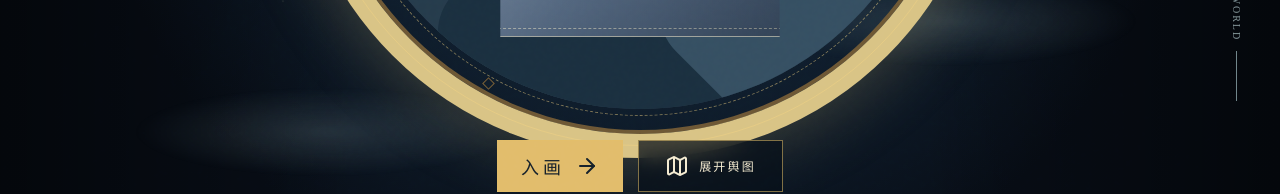
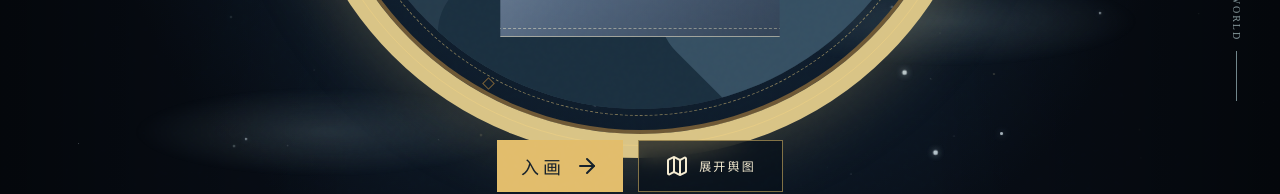
Before and after one commit to SongInCloud/midAutumn, a React (Vite) app: page / in a window 1280 px wide. Shown: the part 560-754 px from the top of the page. Built offline with nearby package versions, Linux system fonts and the light colour scheme; a web font is replaced by a local one.

Commit message:
fix: randomize star field distribution

```diff
--- a/src/experience/Experience.tsx
+++ b/src/experience/Experience.tsx
@@ -46,6 +46,46 @@ function FloatingClouds({ pale = false }: { pale?: boolean }) {
   </div>
 }
 
+function createSeededRandom(seed: number) {
+  let state = seed >>> 0
+  return () => {
+    state += 0x6D2B79F5
+    let value = state
+    value = Math.imul(value ^ (value >>> 15), value | 1)
+    value ^= value + Math.imul(value ^ (value >>> 7), value | 61)
+    return ((value ^ (value >>> 14)) >>> 0) / 4294967296
+  }
+}
+
+function StarField({ count = 84, seed = 815, className = '' }: { count?: number; seed?: number; className?: string }) {
+  const random = createSeededRandom(seed)
+  const stars = Array.from({ length: count }, (_, index) => {
+    const brightness = random()
+    const size = brightness > .94 ? 3.6 + random() * 1.8 : brightness > .72 ? 1.8 + random() * 1.6 : .65 + random() * 1.25
+    return {
+      x: 1 + random() * 98,
+      y: 2 + random() * 94,
+      size,
+      opacity: .22 + brightness * .72,
+      duration: 2.4 + random() * 4.8,
+      delay: random() * -6,
+      warm: random() > .82,
+      index,
+    }
+  })
+
+  return <div className={'star-field ' + className} aria-hidden="true">
+    {stars.map(star => <i key={star.index} className={star.warm ? 'is-warm' : ''} style={{
+      '--star-x': star.x + '%',
+      '--star-y': star.y + '%',
+      '--star-size': star.size + 'px',
+      '--star-opacity': star.opacity,
+      '--star-duration': star.duration + 's',
+      '--star-delay': star.delay + 's',
+    } as CSSProperties}/>)}
+  </div>
+}
+
 function SceneHeading({ number, eyebrow, title, text, align = 'left' }: { number: string; eyebrow: string; title: string; text: string; align?: 'left' | 'right' }) {
   return <div className={'scene-heading scene-heading--' + align}>
     <span>{number} · {eyebrow}</span><h2>{title}</h2><p>{text}</p>
@@ -67,7 +107,7 @@ export function LandingPage() {
 
   return <main className="portal-page" onPointerMove={handlePointer}>
     <div className="portal-night"/>
-    <div className="portal-stars" aria-hidden="true">{Array.from({ length: 36 }, (_, i) => <i key={i} style={{ '--x': ((i * 43) % 96) + '%', '--y': ((i * 59) % 88) + '%', '--d': ((i % 8) * .35) + 's' } as CSSProperties}/>)}</div>
+    <StarField count={96} seed={815} className="portal-stars"/>
     <FloatingClouds/>
     <div className="portal-branch portal-branch--left"><i/><i/><i/><i/><i/></div>
     <div className="portal-branch portal-branch--right"><i/><i/><i/></div>
@@ -159,7 +199,7 @@ export function JourneyPage() {
         </header>
 
         <section className="journey-scene scene-prologue">
-          <div className="scene-stars"/><FloatingClouds/>
+          <StarField count={118} seed={2026} className="scene-stars"/><FloatingClouds/>
           <div className="giant-moon" data-depth="far"><i/><i/><i/></div>
           <AssetPlaceholder name="月宫仙鹤" assetKey="character.crane-flying" className="crane-placeholder" color="#c8c1ad"/>
           <div className="silhouette-mountains" data-depth="middle"><i/><i/><i/></div>
@@ -256,7 +296,7 @@ export function JourneyPage() {
 export function AtlasPage() {
   return <main className="atlas-page">
     <header><a href="/"><ArrowLeft/>返回月门</a><div><span>月满人间</span><small>月下舆图</small></div><a href="/journey">进入长卷<ArrowRight/></a></header>
-    <div className="atlas-stars"/>
+    <StarField count={104} seed={1508} className="atlas-stars"/>
     <section className="atlas-copy"><span>MAP OF THE MOONLIT JOURNEY</span><h1>月下舆图</h1><p>这里没有必须完成的章节。选择一处地标，<br/>从你感兴趣的地方进入长卷。</p></section>
     <div className="atlas-map">
       <svg className="atlas-path" viewBox="0 0 1200 500" preserveAspectRatio="none"><path d="M30,320 C170,90 300,90 400,270 S620,450 720,220 S930,55 1160,245"/><path className="atlas-path-glow" d="M30,320 C170,90 300,90 400,270 S620,450 720,220 S930,55 1160,245"/></svg>
--- a/src/experience/experience.css
+++ b/src/experience/experience.css
@@ -18,9 +18,11 @@
 }
 .portal-night { position: absolute; inset: 0; background: radial-gradient(circle at 50% 42%, #29465a 0, #132537 28%, #080e17 70%); }
 .portal-night::before { content: ''; position: absolute; inset: 0; background: linear-gradient(90deg, rgba(0,0,0,.5), transparent 28%, transparent 72%, rgba(0,0,0,.5)); }
-.portal-stars { position: absolute; inset: 0; }
-.portal-stars i { position: absolute; left: var(--x); top: var(--y); width: 2px; height: 2px; border-radius: 50%; background: #fff6c7; box-shadow: 0 0 8px #fff3b0; animation: star-pulse 3s var(--d) infinite ease-in-out; }
-@keyframes star-pulse { 50% { opacity: .2; transform: scale(.5); } }
+.star-field { position:absolute;inset:0;overflow:hidden;pointer-events:none }
+.star-field i { position:absolute;left:var(--star-x);top:var(--star-y);width:var(--star-size);height:var(--star-size);border-radius:50%;opacity:var(--star-opacity);background:#dcebf2;box-shadow:0 0 8px rgba(199,226,239,.78);animation:star-pulse var(--star-duration) var(--star-delay) infinite ease-in-out }
+.star-field i.is-warm { background:#fff0b0;box-shadow:0 0 12px rgba(255,222,133,.88) }
+.star-field i:nth-child(7n)::after { content:'';position:absolute;left:50%;top:50%;width:calc(var(--star-size) * 4);height:1px;transform:translate(-50%,-50%);background:linear-gradient(90deg,transparent,currentColor,transparent);opacity:.35 }
+@keyframes star-pulse { 0%,100% { opacity:var(--star-opacity);transform:scale(1) } 50% { opacity:.12;transform:scale(.62) } }
 
 .css-clouds { position: absolute; inset: 0; overflow: hidden; pointer-events: none; z-index: 3; filter: blur(1px); }
 .css-clouds i { position: absolute; width: 30vw; height: 7vw; min-height: 50px; border-radius: 50%; background: radial-gradient(ellipse, rgba(129,155,163,.22), transparent 70%); animation: cloud-drift 20s infinite alternate ease-in-out; }
@@ -220,7 +222,7 @@
 .journey-brand svg { width:27px }.journey-brand span{display:flex;flex-direction:column}.journey-brand small{color:#8ea0a4;font:8px/1.4 sans-serif;letter-spacing:.12em}
 .giant-moon { position:absolute;z-index:2;left:58%;top:45%;width:min(54vw,660px);aspect-ratio:1;transform:translate(-50%,-50%);border-radius:50%;background:radial-gradient(circle at 37% 31%,#fff7cf,#efd18a 65%,#ad8951);box-shadow:0 0 120px rgba(245,218,145,.42) }
 .giant-moon i { position:absolute;border-radius:50%;background:#8b704d18 }.giant-moon i:nth-child(1){left:18%;top:24%;width:14%;height:8%}.giant-moon i:nth-child(2){right:17%;top:51%;width:20%;height:17%}.giant-moon i:nth-child(3){left:34%;bottom:15%;width:12%;height:12%}
-.scene-stars { position:absolute;inset:0;background-image:radial-gradient(circle,#f5e6ae 0 1px,transparent 1.5px);background-size:83px 71px;opacity:.28 }
+.scene-stars { z-index:1;opacity:.68 }
 .crane-placeholder { z-index:10;right:10%;top:15%;width:16%;height:12%;transform:rotate(-9deg);border-radius:75% 10% 70% 15% }
 .silhouette-mountains { position:absolute;z-index:6;inset:auto -8% -16%;height:43% }
 .silhouette-mountains i { position:absolute;bottom:0;width:55%;height:100%;border-radius:55% 60% 0 0;background:#080e13;transform:rotate(5deg) }.silhouette-mountains i:nth-child(2){left:30%;bottom:-12%;background:#0d151b;transform:rotate(-5deg)}.silhouette-mountains i:nth-child(3){right:-12%;bottom:-4%;background:#060b10}
@@ -278,7 +280,7 @@
 .atlas-page { color:#eee5c9;background:radial-gradient(circle at 50% 50%,#334e59,#172937 48%,#09131d 82%) }
 .atlas-page > header { position:relative;z-index:20;display:flex;justify-content:space-between;align-items:center;padding:26px 4vw }
 .atlas-page > header > a{display:flex;align-items:center;gap:8px;color:#c4c9c2;font-size:10px;letter-spacing:.15em}.atlas-page > header > div{display:flex;flex-direction:column;text-align:center;font:400 22px 'Ma Shan Zheng';letter-spacing:.18em}.atlas-page > header small{color:#85999d;font:8px sans-serif}
-.atlas-stars { position:absolute;inset:0;background-image:radial-gradient(circle,#efe0ae 0 1px,transparent 1.5px);background-size:93px 78px;opacity:.2 }
+.atlas-stars { z-index:1;opacity:.64 }
 .atlas-copy { position:relative;z-index:10;margin-top:1vh;text-align:center }.atlas-copy > span{color:#9baeb0;font-size:8px;letter-spacing:.35em}.atlas-copy h1{margin:7px 0;font:400 clamp(48px,6vw,82px) 'Ma Shan Zheng';letter-spacing:.15em}.atlas-copy p{color:#aeb9b7;font-size:11px;line-height:2;letter-spacing:.1em}
 .atlas-map { height:57vh;min-height:430px;margin-top:0 }.atlas-map::before{background:linear-gradient(165deg,transparent 20%,#385e61 21% 28%,#6c9290 29% 36%,transparent 37%);opacity:.55}
 .atlas-path { position:absolute;inset:10% 5%;width:90%;height:75%;overflow:visible;fill:none;stroke:#d4b460;stroke-width:2;stroke-dasharray:7 10 }.atlas-path-glow{stroke-width:8;opacity:.08;filter:blur(5px)}
```
